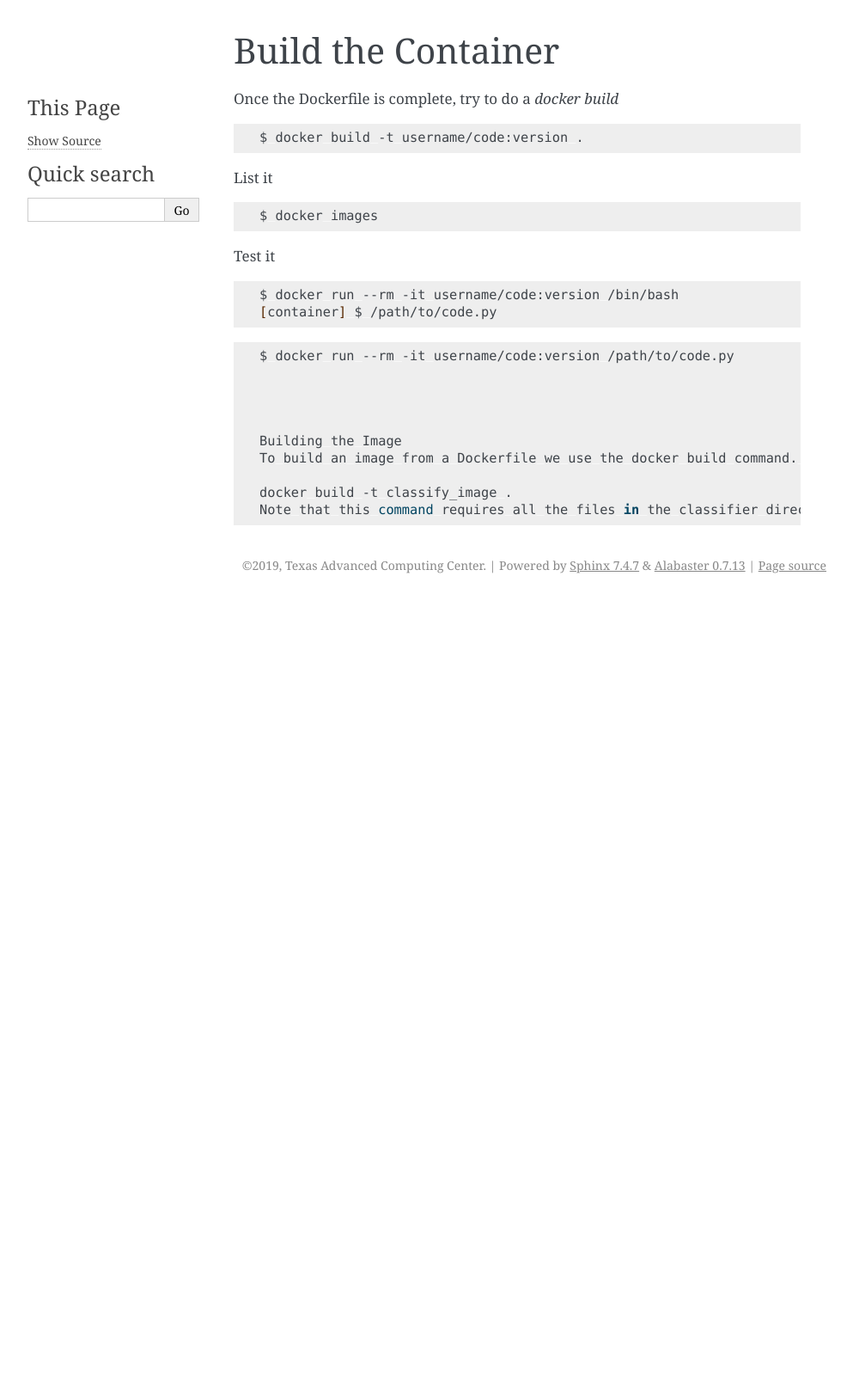
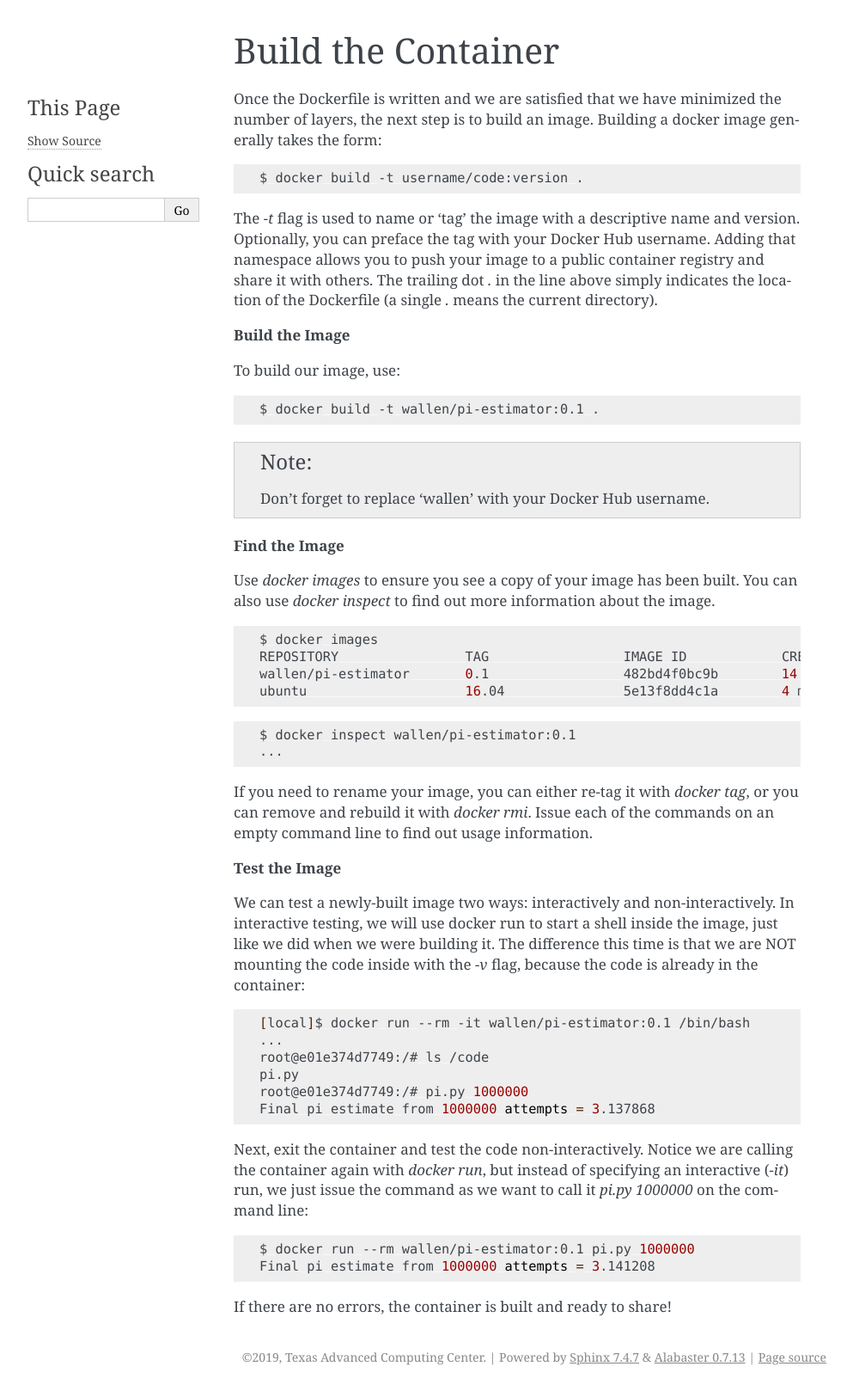
Before and after one commit to TACC/containers_at_tacc, a Sphinx documentation site: the page built from docs/containerize-your-code/docker_build.rst, in a window 1280 px wide. Shown: the whole page at 86% size, without its empty margins (148-1141 px from the left). Built offline with Sphinx 7.4.7, drawn with Linux system fonts in a browser that asks for light colours; before the commit the page ends 900 px from its top, so only the background shows below that.

Commit message:
adding more in containerize your code

```diff
--- a/docs/containerize-your-code/docker_build.rst
+++ b/docs/containerize-your-code/docker_build.rst
@@ -1,34 +1,81 @@
 Build the Container
 ===================
 
-Once the Dockerfile is complete, try to do a `docker build`
+Once the Dockerfile is written and we are satisfied that we have minimized the
+number of layers, the next step is to build an image. Building a docker image
+generally takes the form:
 
 .. code-block:: bash
 
    $ docker build -t username/code:version .
 
-List it
+The `-t` flag is used to name or 'tag' the image with a descriptive name and
+version. Optionally, you can preface the tag with your Docker Hub username.
+Adding that namespace allows you to push your image to a public container
+registry and share it with others. The trailing dot `.` in the line above simply
+indicates the location of the Dockerfile (a single `.` means the current
+directory).
+
+**Build the Image**
+
+To build our image, use:
+
+.. code-block:: bash
+
+   $ docker build -t wallen/pi-estimator:0.1 .
+
+.. note::
+
+   Don't forget to replace 'wallen' with your Docker Hub username.
+
+
+**Find the Image**
+
+Use `docker images` to ensure you see a copy of your image has been built. You can
+also use `docker inspect` to find out more information about the image.
 
 .. code-block:: bash
 
    $ docker images
-
-Test it
+   REPOSITORY                TAG                 IMAGE ID            CREATED             SIZE
+   wallen/pi-estimator       0.1                 482bd4f0bc9b        14 minutes ago      200MB
+   ubuntu                    16.04               5e13f8dd4c1a        4 months ago        120MB
 
 .. code-block:: bash
 
-   $ docker run --rm -it username/code:version /bin/bash
-   [container] $ /path/to/code.py
+   $ docker inspect wallen/pi-estimator:0.1
+   ...
+
+If you need to rename your image, you can either re-tag it with `docker tag`, or
+you can remove and rebuild it with `docker rmi`. Issue each of the commands on
+an empty command line to find out usage information.
+
+
+**Test the Image**
+
+We can test a newly-built image two ways: interactively and non-interactively.
+In interactive testing, we will use docker run to start a shell inside the
+image, just like we did when we were building it. The difference this time is
+that we are NOT mounting the code inside with the `-v` flag, because the code is
+already in the container:
 
 .. code-block:: bash
 
-   $ docker run --rm -it username/code:version /path/to/code.py
+   [local]$ docker run --rm -it wallen/pi-estimator:0.1 /bin/bash
+   ...
+   root@e01e374d7749:/# ls /code
+   pi.py
+   root@e01e374d7749:/# pi.py 1000000
+   Final pi estimate from 1000000 attempts = 3.137868
 
+Next, exit the container and test the code non-interactively. Notice we are calling
+the container again with `docker run`, but instead of specifying an interactive
+(`-it`) run, we just issue the command as we want to call it `pi.py 1000000` on
+the command line:
 
+.. code-block:: bash
 
+   $ docker run --rm wallen/pi-estimator:0.1 pi.py 1000000
+   Final pi estimate from 1000000 attempts = 3.141208
 
-   Building the Image
-   To build an image from a Dockerfile we use the docker build command. We use the -t flag to tag the image: that is, give our image a name. We also need to specify the working directory for the buid. We specify the current working directory using a dot (.) character:
-
-   docker build -t classify_image .
-   Note that this command requires all the files in the classifier directory in the Tutorial github repo (https://github.com/TACC/taccster18_Cloud_Tutorial/tree/master/classifier)
+If there are no errors, the container is built and ready to share!
--- a/docs/containerize-your-code/getting_set_up.rst
+++ b/docs/containerize-your-code/getting_set_up.rst
@@ -26,7 +26,7 @@ Next, grab a copy of the source code we want to containerize:
 .. code-block:: python
    :linenos:
 
-   #!/usr/bin/env python
+   #!/usr/bin/env python3
    from random import random as r
    from math import pow as p
    from sys import argv
```
Also changed, not shown: docs/containerize-your-code/interactive_build.rst (+37 -10 lines), docs/containerize-your-code/the_dockerfile.rst (+49 -6 lines).
